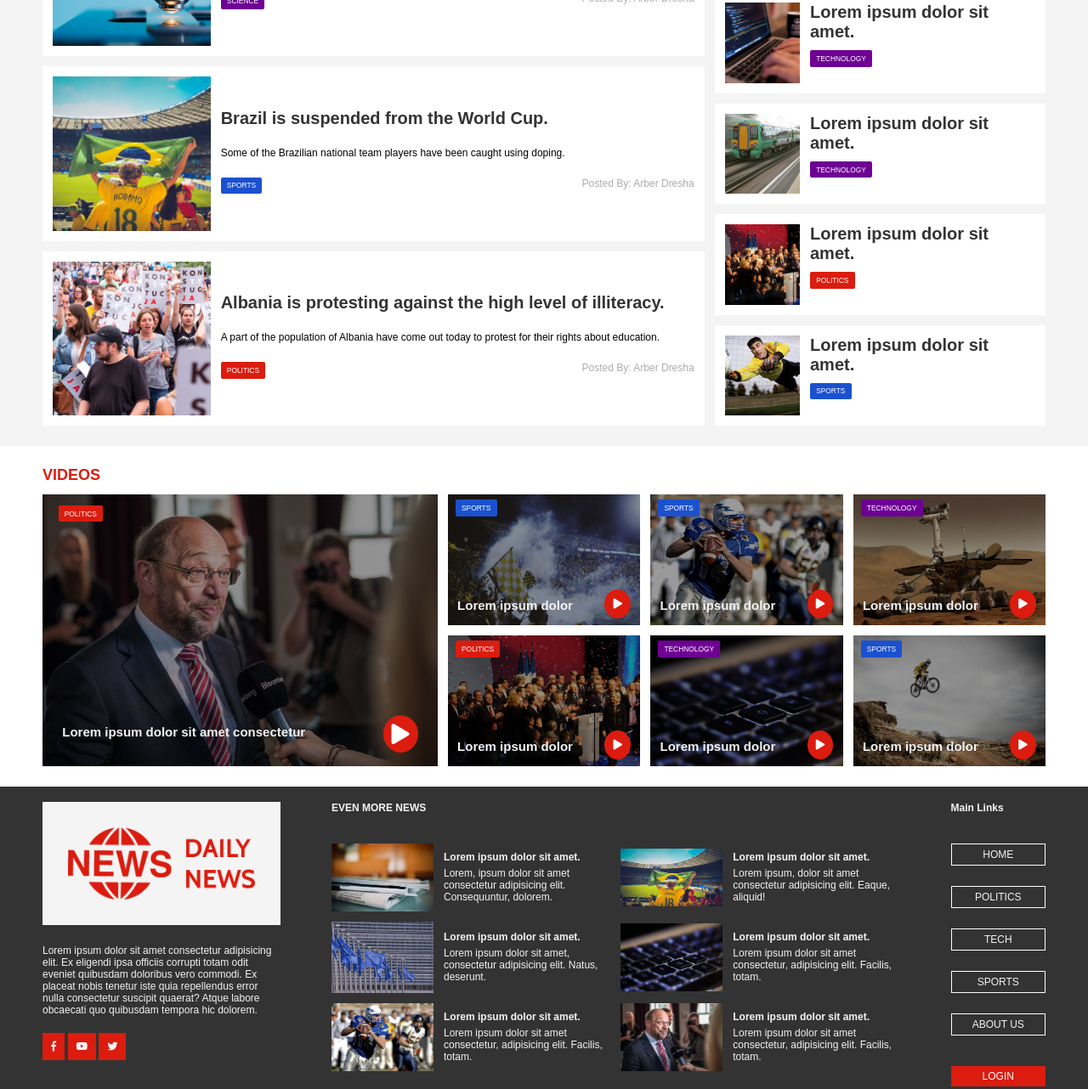
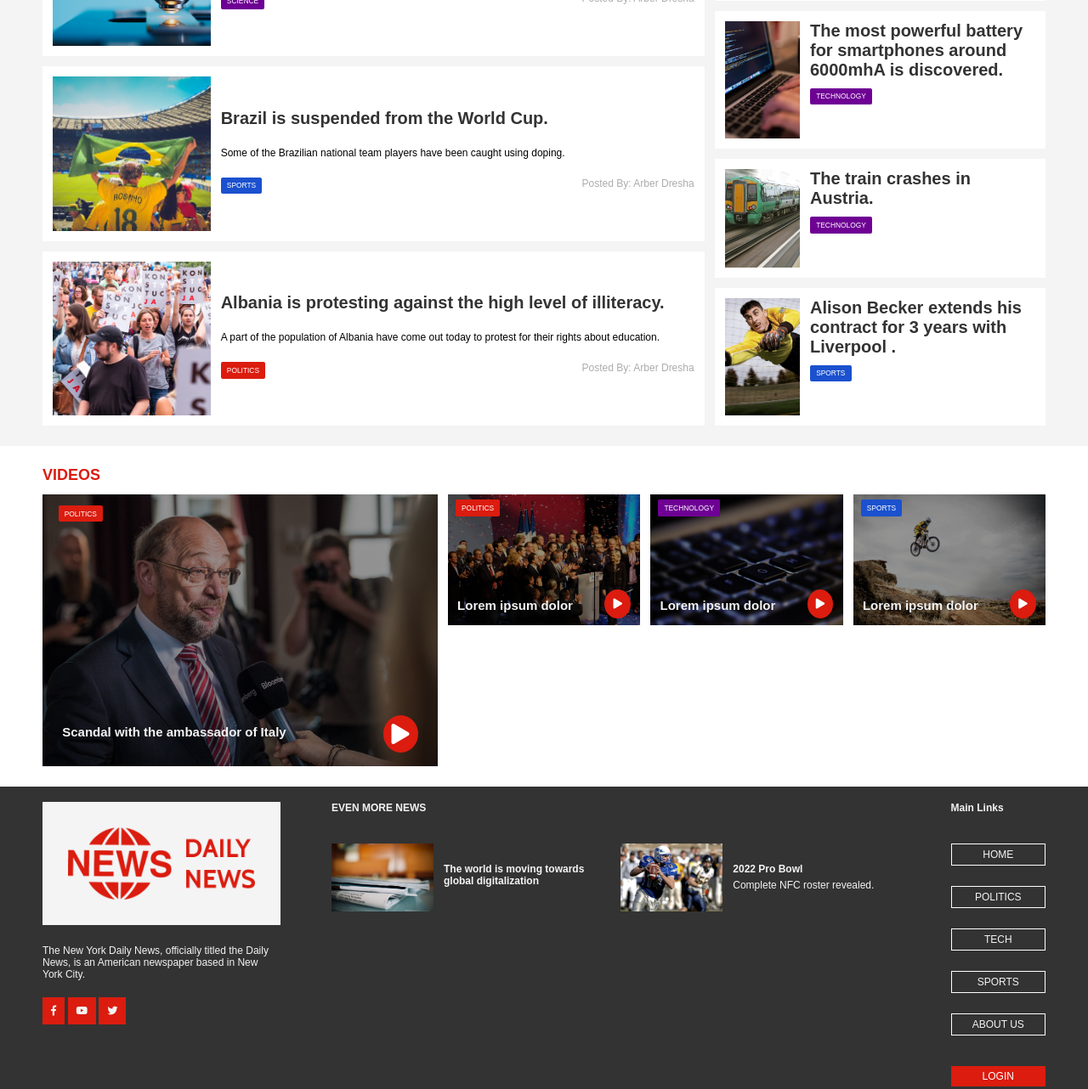
Before and after one commit to Arber98/PROJEKTIWEB-master, a plain HTML site: page PROJEKTIWEB-master/index.html in a window 1280 px wide. Shown: the part 1540-2822 px from the top of the page at 85% size. Drawn offline with Linux system fonts and the light colour scheme; a script that the page names is missing.

Commit message:
Ndryshimi tek Section Pjese 1-3 dhe footer

```diff
--- a/PROJEKTIWEB-master/index.html
+++ b/PROJEKTIWEB-master/index.html
@@ -147,7 +147,7 @@
                   <div class="photo p4"></div>
                   <div class="texti">
                      <a href="#">
-                        <h1>Lorem ipsum dolor sit amet.</h1>
+                        <h1>Scandal with the ambassador of Italy.</h1>
                      </a>
                      <div class="last-part">
                         <div class="category category-politics">POLITICS</div>
@@ -158,7 +158,7 @@
                   <div class="photo p5"></div>
                   <div class="texti">
                      <a href="#">
-                        <h1>Lorem ipsum dolor sit amet.</h1>
+                        <h1>The most powerful battery for smartphones around 6000mhA is discovered.</h1>
                      </a>
                      <div class="last-part">
                         <div class="category category-tech">TECHNOLOGY</div>
@@ -169,7 +169,7 @@
                   <div class="photo p6"></div>
                   <div class="texti">
                      <a href="#">
-                        <h1>Lorem ipsum dolor sit amet.</h1>
+                        <h1>The train crashes in Austria.</h1>
                      </a>
                      <div class="last-part">
                         <div class="category category-tech">TECHNOLOGY</div>
@@ -177,21 +177,10 @@
                   </div>
                </article>
                <article class="card">
-                  <div class="photo p7"></div>
-                  <div class="texti">
-                     <a href="#">
-                        <h1>Lorem ipsum dolor sit amet.</h1>
-                     </a>
-                     <div class="last-part">
-                        <div class="category category-politics">POLITICS</div>
-                     </div>
-                  </div>
-               </article>
-               <article class="card">
                   <div class="photo p8"></div>
                   <div class="texti">
                      <a href="#">
-                        <h1>Lorem ipsum dolor sit amet.</h1>
+                        <h1>Alison Becker extends his contract for 3 years with Liverpool .</h1>
                      </a>
                      <div class="last-part">
                         <div class="category category-sports">SPORTS</div>
@@ -211,7 +200,7 @@
             <div id="vc" class="video-content1">
                <div class="contents">
                   <div id="categoryid" class="category category-politics">POLITICS</div>
-                  <h1>Lorem ipsum dolor sit amet consectetur</h1>
+                  <h1>Scandal with the ambassador of Italy</h1>
                   <a href="#">
                      <div class="ikona">
                         <i class="fas fa-play fa-2x"></i>
@@ -219,39 +208,7 @@
                   </a>
                </div>
             </div>
-            <div id="vc" class="video-content2">
-               <div class="contents">
-                  <div id="categoryid" class="category category-sports">SPORTS</div>
-                  <h1>Lorem ipsum dolor</h1>
-                  <a href="#">
-                     <div class="ikona">
-                        <i class="fas fa-play fa-1x"></i>
-                     </div>
-                  </a>
-               </div>
-            </div>
-            <div id="vc" class="video-content3">
-               <div class="contents">
-                  <div id="categoryid" class="category category-sports">SPORTS</div>
-                  <h1>Lorem ipsum dolor</h1>
-                  <a href="#">
-                     <div class="ikona">
-                        <i class="fas fa-play fa-1x"></i>
-                     </div>
-                  </a>
-               </div>
-            </div>
-            <div id="vc" class="video-content4">
-               <div class="contents">
-                  <div id="categoryid" class="category category-tech">TECHNOLOGY</div>
-                  <h1>Lorem ipsum dolor</h1>
-                  <a href="#">
-                     <div class="ikona">
-                        <i class="fas fa-play fa-1x"></i>
-                     </div>
-                  </a>
-               </div>
-            </div>
+
             <div id="vc" class="video-content5">
                <div class="contents">
                   <div id="categoryid" class="category category-politics">POLITICS</div>
@@ -295,9 +252,7 @@
          <div class="footer-container">
             <div class="first">
                <img src="./img/logo3.png" alt="" class="logo-img">
-               <p>Lorem ipsum dolor sit amet consectetur adipisicing elit. Ex eligendi ipsa officiis corrupti totam odit
-                  eveniet quibusdam doloribus vero commodi. Ex placeat nobis tenetur iste quia repellendus error nulla
-                  consectetur suscipit quaerat? Atque labore obcaecati quo quibusdam tempora hic dolorem.</p>
+               <p>The New York Daily News, officially titled the Daily News, is an American newspaper based in New York City.</p>
                <a href="https://facebook.com" target="_blank"><i class="fab fa-facebook-f"></i></a>
                <a href="https://youtube.com" target="_blank"><i class="fab fa-youtube"></i></a>
                <a href="https://twitter.com" target="_blank"><i class="fab fa-twitter"></i></a>
@@ -308,43 +263,16 @@
                   <div class="more-news">
                      <img src="./img/p-foto4.jpg" alt="">
                      <div>
-                        <h1>Lorem ipsum dolor sit amet.</h1>
-                        <p>Lorem, ipsum dolor sit amet consectetur adipisicing elit. Consequuntur, dolorem.</p>
+                        <h1>The world is moving towards global digitalization</h1>
+
                      </div>
                   </div>
-                  <div class="more-news">
-                     <img src="./img/s-foto3.jpg" alt="">
-                     <div>
-                        <h1>Lorem ipsum dolor sit amet.</h1>
-                        <p>Lorem ipsum, dolor sit amet consectetur adipisicing elit. Eaque, aliquid!</p>
-                     </div>
-                  </div>
-                  <div class="more-news">
-                     <img src="./img/p-foto1.jpg" alt="">
-                     <div>
-                        <h1>Lorem ipsum dolor sit amet.</h1>
-                        <p>Lorem ipsum dolor sit amet, consectetur adipisicing elit. Natus, deserunt.</p>
-                     </div>
-                  </div>
-                  <div class="more-news">
-                     <img src="./img/t-foto4.jpg" alt="">
-                     <div>
-                        <h1>Lorem ipsum dolor sit amet.</h1>
-                        <p>Lorem ipsum dolor sit amet consectetur, adipisicing elit. Facilis, totam.</p>
-                     </div>
-                  </div>
+
                   <div class="more-news">
                      <img src="./img/s-foto4.jpg" alt="">
                      <div>
-                        <h1>Lorem ipsum dolor sit amet.</h1>
-                        <p>Lorem ipsum dolor sit amet consectetur, adipisicing elit. Facilis, totam.</p>
-                     </div>
-                  </div>
-                  <div class="more-news">
-                     <img src="./img/p-foto3.jpg" alt="">
-                     <div>
-                        <h1>Lorem ipsum dolor sit amet.</h1>
-                        <p>Lorem ipsum dolor sit amet consectetur, adipisicing elit. Facilis, totam.</p>
+                        <h1>2022 Pro Bowl </h1>
+                        <p>Complete NFC roster revealed.</p>
                      </div>
                   </div>
                </div>
@@ -363,9 +291,9 @@
             <div class="last">
                <div>
                   <p>
-                     Copyright &copy; 2020 - Daily NEWS. The DailyNEWS is not responsible for the content of <span
+                     Copyright &copy; 2021 - Daily NEWS. The DailyNEWS is not responsible for the content of <span
                         style="color: #db1c0f;">external</span> sites - <a
-                        href="https://github.com/BerishaHysen/PROJEKTIWEB/" target="_blank"
+                        href="https://github.com/Arber98/PROJEKTIWEB-master.git/" target="_blank"
                         style="color: #db1c0f; font-weight: bold; font-size: 14px;"><span>GITHUB</span></a>
                   </p>
                </div>
```
